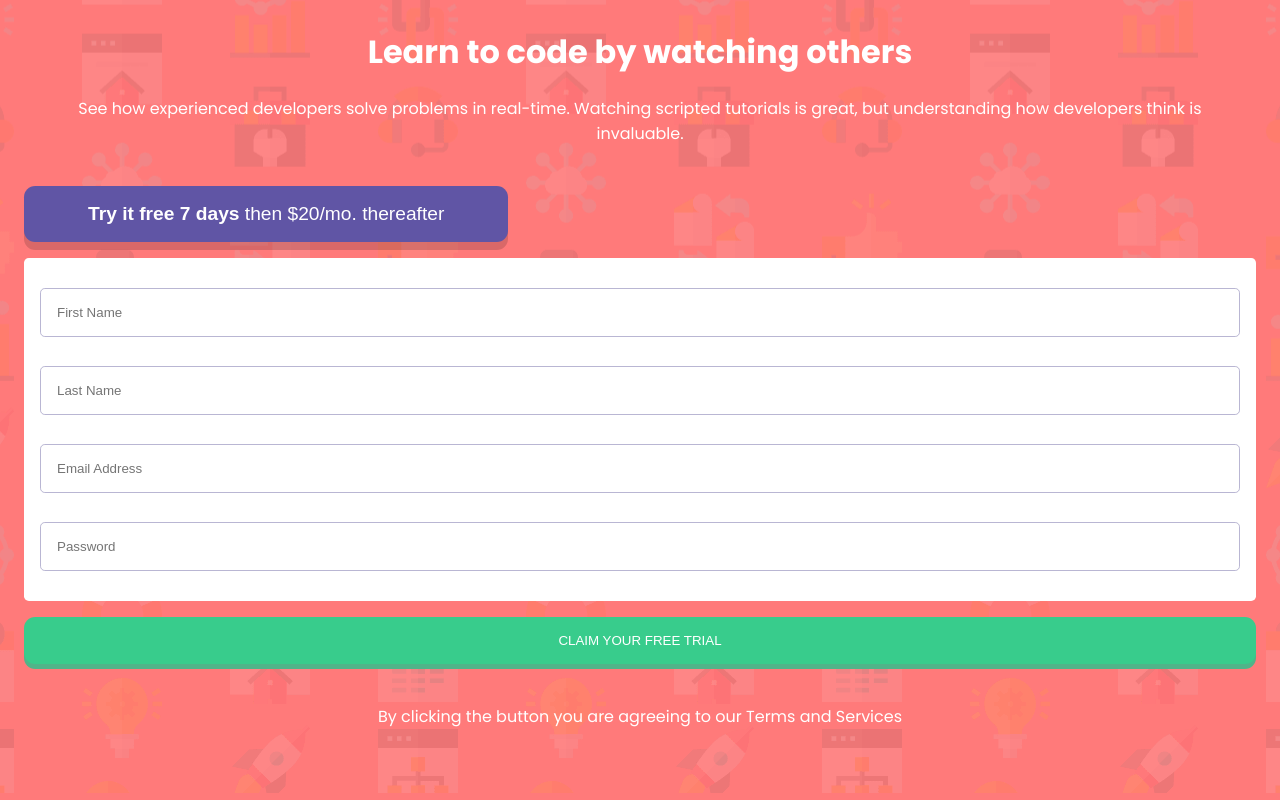
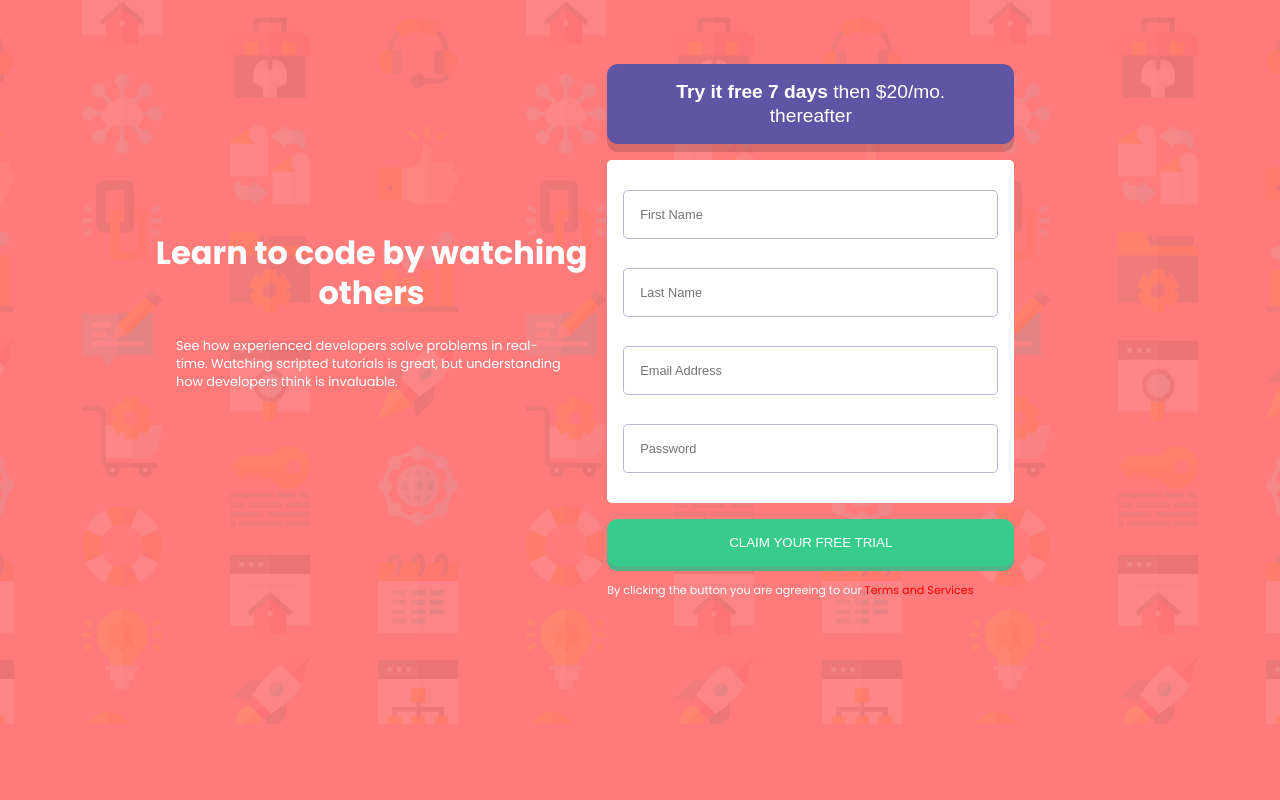
Before and after one commit to Fayorr/fm-form-validation, a React (Create React App) app: page / in a window 1280 px wide. Built offline with nearby package versions, Linux system fonts and the light colour scheme.

Commit message:
desktop responsive

```diff
--- a/src/App.css
+++ b/src/App.css
@@ -6,12 +6,30 @@
 body{
 background: hsl(0, 100%, 74%) url(./assests/bg-intro-mobile.png) no-repeat center;
 font-family: 'Poppins', sans-serif;
+display: flex;
+flex-direction: column;
+
 }
-.App-container{
+.app-container{
   padding: 2rem 1.5rem;
+  display: flex;
+  flex-direction: column;
 }
 @media screen and (min-width: 991px) {
   body {
       background-image: url(./assests/bg-intro-desktop.png);
+      display: flex;
+      flex-direction: row;
+      justify-content: center;
+      align-items: center;
     }
+  .app-container {
+    padding: 2rem 1.5rem;
+    display: flex;
+    flex-direction: row;
+    /* background-color: yellow; */
+    width:80%;
+    /* height: 100vh; */
+    margin: 0 auto;
+  }
 }
--- a/src/App.js
+++ b/src/App.js
@@ -5,7 +5,7 @@ import './App.css';
 
 function App() {
   return (
-    <div className="App-container">
+    <div className="app-container">
       <Text />
       <Form />
     </div>
--- a/src/components/Form/Form.css
+++ b/src/components/Form/Form.css
@@ -63,3 +63,73 @@ margin-bottom: 0;
     text-align: right;
     font-style: italic;
 }
+.footer{
+    font-size: .8rem;
+}
+.footer-span{
+    color: red;
+}
+@media screen and (min-width: 991px) {
+    ::root{
+        font-size: 13px;
+    }
+    .form-gl-container{
+        justify-content: center;
+        width: 45%;
+        padding: 1rem;
+    }
+input {
+    margin: .9rem 0;
+    padding: 1rem;
+    border: 1px solid hsl(246, 25%, 77%);
+    border-radius: .3rem;
+    font-size: .8rem;
+}
+
+.btn-1,
+.btn-2 {
+    margin: 1rem auto;
+
+}
+
+.btn-2 {
+    background-color: hsl(154, 59%, 51%);
+    display: flex;
+    width: 100%;
+    padding: 1rem;
+    justify-content: center;
+    cursor: pointer;
+    box-shadow: 0 5px hsl(154, 40%, 51%);
+    /* font-size: .5rem; */
+}
+
+.btn-1 {
+    background-color: hsl(248, 32%, 49%);
+    font-size: 1.2rem;
+    font-weight: 300;
+    padding: 1rem 4rem;
+    line-height: 1.5rem;
+    margin-bottom: 0;
+
+
+}
+
+.btn-1 span {
+    font-weight: 700;
+    word-spacing: .001rem;
+}
+
+.error-message {
+    color: red;
+    margin: 0;
+    padding: 0;
+    font-size: .8rem;
+    text-align: right;
+    font-style: italic;
+}
+.footer{
+    padding: 0;
+    margin: 0;
+    font-size: .7rem;
+}
+}
--- a/src/components/Form/Form.jsx
+++ b/src/components/Form/Form.jsx
@@ -52,7 +52,7 @@ const Form = () => {
         return errors;
     }
    return (
-        <div>
+        <div className="form-gl-container">
             <button className='btn-1'><span>Try it free 7 days</span>  then $20/mo. thereafter</button>
             <form className='form-container' method='POST' >
                 <div className="field-container">
@@ -97,7 +97,7 @@ const Form = () => {
                 </div>
             </form>
             <button type='submit' onClick={handleSubmit} className='btn-2'>CLAIM YOUR FREE TRIAL</button>
-            <p>By clicking the button you are agreeing to our <span>Terms and Services</span></p>
+            <p className='footer'>By clicking the button you are agreeing to our <span className='footer-span'>Terms and Services</span></p>
         </div>
    )
 }
--- a/src/components/Text/Text.css
+++ b/src/components/Text/Text.css
@@ -1,3 +1,8 @@
+ .text-container {
+    display: flex;
+    flex-direction: column;
+
+ }
 h1{
     color: #fff;
     text-align: center;
@@ -10,3 +15,15 @@ p {
     padding: 1.5rem;
 
 }
+@media screen and (min-width: 991px) {
+    .text-container{
+        justify-content: center;
+        width: 45%;
+        padding: 0;
+    }
+    p {
+        text-align: left;
+        padding: 1.5rem;
+font-size: .8rem;
+    }
+}
--- a/src/components/Text/Text.jsx
+++ b/src/components/Text/Text.jsx
@@ -3,7 +3,7 @@ import './Text.css'
 
 const Text = () => {
    return (
-         <div>
+         <div className="text-container">
             <h1>Learn to code by watching others</h1>
             <p>See how experienced developers solve problems in real-time. Watching scripted tutorials is great, but understanding how developers think is invaluable.</p>
     </div>
--- a/src/index.css
+++ b/src/index.css
@@ -11,3 +11,10 @@ code {
   font-family: source-code-pro, Menlo, Monaco, Consolas, 'Courier New',
     monospace;
 }
+@media screen and (min-width: 991px) {
+    body {
+        display: flex;
+        justify-content: center;
+        text-align: center;
+    }
+}
```
Also changed, not shown: public/index.html (+0 -10 lines).
